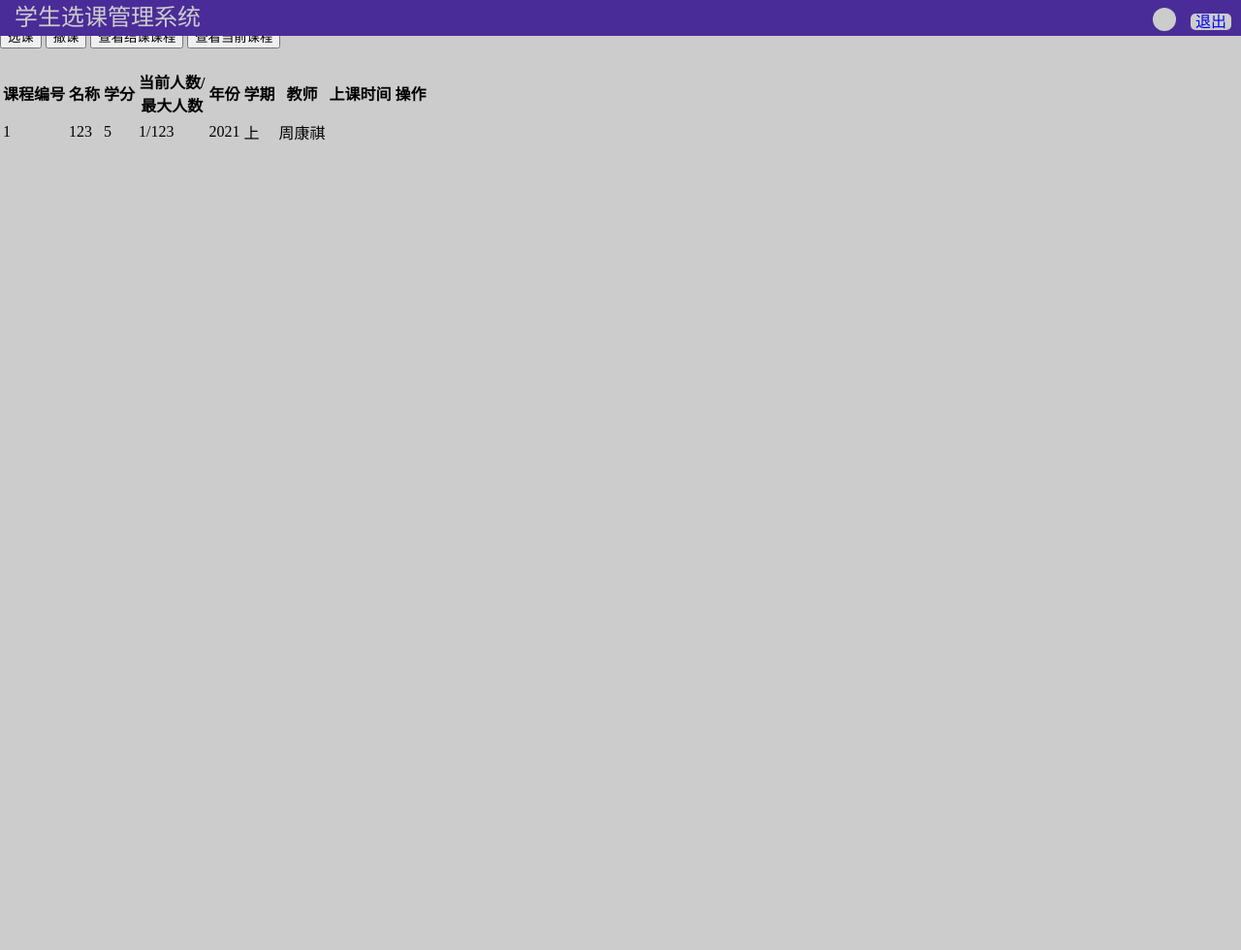
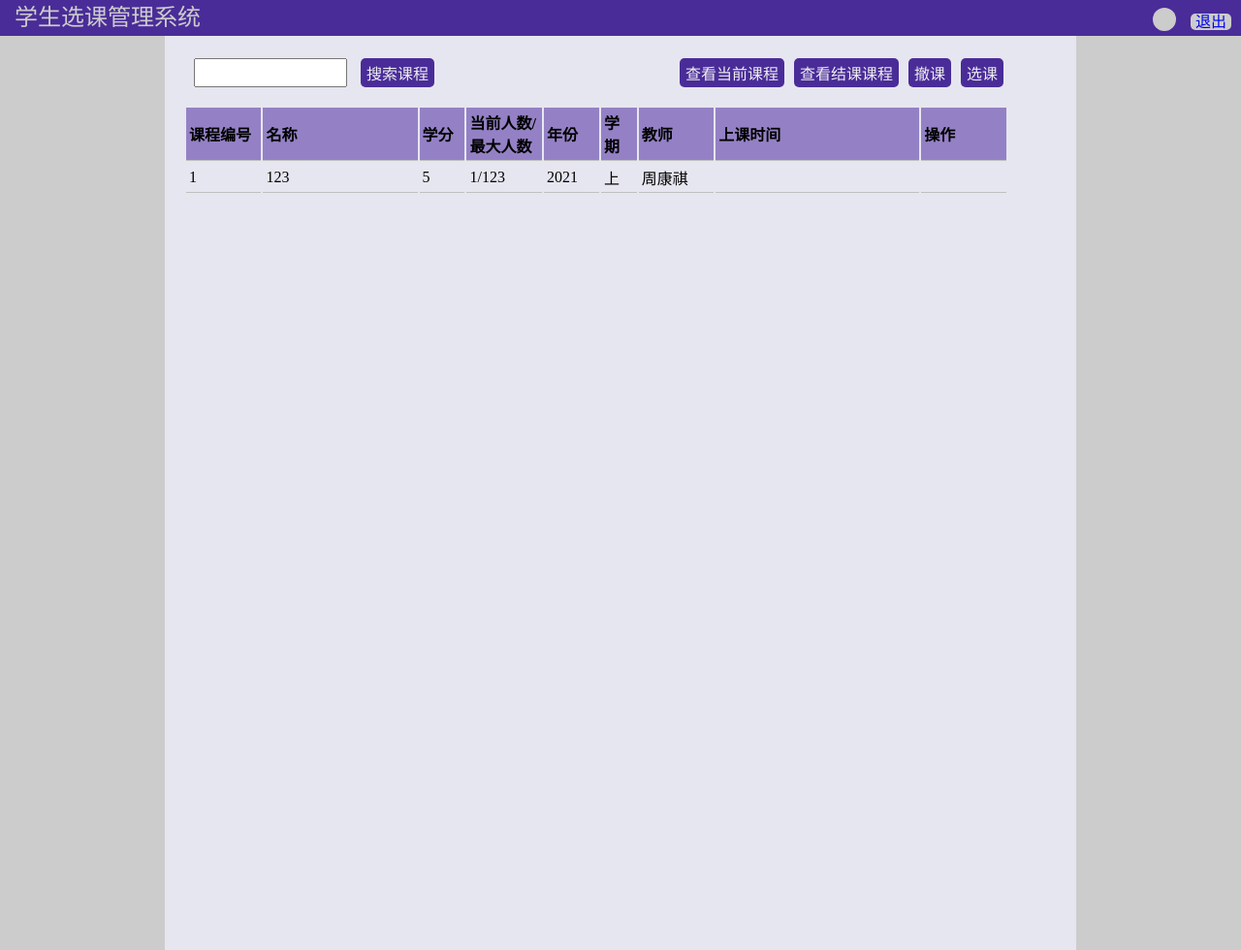
Before and after one commit to crazerist/SMS, a Django app: template templates/course/student/home.html in a window 1280 px wide. Shown: the whole page at 97% size. Run offline with Django 3.2, Linux system fonts and the light colour scheme; the template is opened without the code that fills it: values that come from a table or form of the project are taken from there, others are empty; data comes from the database, SQL or seed files in the repository; both versions use the stored data as it was before the commit.

Commit message:
twelfth commit

```diff
--- a/SMS/settings.py
+++ b/SMS/settings.py
@@ -66,6 +66,7 @@ TEMPLATES = [
                 'django.contrib.auth.context_processors.auth',
                 'django.contrib.messages.context_processors.messages',
             ],
+            'builtins': ['django.templatetags.static']
         },
     },
 ]
--- /dev/null
+++ b/static/css/list.css
@@ -0,0 +1,88 @@
+table.item-list {
+    margin: 10px 0;
+    width: 850px;
+}
+
+.item-list th,
+.item-list td {
+    box-sizing: content-box;
+    width: fit-content;
+    padding: 3px;
+    text-align: left;
+    border-bottom: 1px solid #C0C0C0;
+}
+
+
+.item-list tr:nth-child(even) {
+    background-color: #dfdfdf;
+}
+
+.item-list th {
+    background-color: #9481c5;
+}
+
+
+/* for course table col width*/
+.item-list th.course-no,
+.item-list td.course-no {
+    width: 70px;
+}
+
+.item-list th.course-name,
+.item-list td.course-name {
+    width: 150px;
+}
+
+.item-list th.course-credit,
+.item-list td.course-credit {
+    width: 40px;
+}
+
+.item-list th.course-number,
+.item-list td.course-number {
+    width: 70px;
+}
+
+.item-list th.course-year,
+.item-list td.course-year {
+    width:  50px;
+}
+
+.item-list th.course-semester,
+.item-list td.course-semester {
+    width:  30px;
+}
+
+.item-list th.course-status,
+.item-list td.course-status {
+    width:  100px;
+}
+
+.item-list th.course-teacher,
+.item-list td.course-teacher {
+    width: 70px;
+}
+
+.item-list th.course-operation,
+.item-list td.course-operation {
+    width:  150px;
+}
+
+.item-list th.course-schedule,
+.item-list td.course-schedule {
+    width: 200px
+}
+
+.item-list td.course-schedule {
+    font-size: 10px;
+}
+
+.item-list th.course-operation.student-course,
+.item-list td.course-operation.student-course {
+    width:  80px;
+}
+
+.item-list th.course-year-semester,
+.item-list td.course-year-semester {
+    width:  70px;
+}
--- /dev/null
+++ b/static/css/main.css
@@ -0,0 +1,57 @@
+.main-content {
+    width: 900px;
+    margin: 0 auto;
+    background: #e6e6f0;
+}
+
+.main-content {
+    width: 900px;
+    margin: 0 auto;
+    background: #e6e6f0;
+    min-height: 100%;
+    position: fixed;
+    left: 0;
+    right: 0;
+    padding: 60px 20px;
+    top: 0;
+}
+
+.main-content h3{
+    width: 850px;
+}
+
+.main-content .right-button{
+    float: right;
+    margin: 0 5px;
+}
+
+.main-bar {
+    width: 850px;
+    height: 30px;
+}
+
+.main-bar .search-form {
+    display: inline-block;
+}
+
+.main-bar .button {
+    height: 30px;
+    vertical-align:top;
+    border:none;
+    color:#eee;
+    background:#4a2c98;
+    font-size: 16px;
+    border-radius: 5px;
+}
+
+.main-bar .input{
+    width: 150px;
+    height: 24px;
+    margin: auto 10px;
+    vertical-align:top
+}
+
+.main-bar .right-button {
+    float: right;
+    margin: 0 5px;
+}
--- a/templates/course/nav.html
+++ b/templates/course/nav.html
@@ -1,12 +1,12 @@
 <!DOCTYPE html>
 <html lang="en">
-{% load static %}
 <head>
     <meta charset="UTF-8">
     <title>
         {% block title %}{% endblock %}
     </title>
     <link href="{% static 'css/nav.css' %}" rel="stylesheet">
+    <link href="{% static 'css/main.css' %}" rel="stylesheet">
 </head>
 <body>
 <div class="nav">
--- a/templates/course/student/course.html
+++ b/templates/course/student/course.html
@@ -1,6 +1,7 @@
 {% extends "course/nav.html" %}
 {% block title %}课程详情{% endblock %}
 {% block content %}
+    <link href="{% static 'css/details.css' %}" rel="stylesheet">
     <h3>课程详情</h3>
     <ul class="course-details">
         <li class="course-detail"><span class="detail-name">课程编号</span> {{ object.course.id }}</li>
--- a/templates/course/student/home.html
+++ b/templates/course/student/home.html
@@ -1,6 +1,7 @@
 {% extends "course/nav.html" %}
 {% block title %}HomePage{% endblock %}
 {% block content %}
+    <link href="{% static 'css/list.css' %}" rel="stylesheet">
     <div class="main-container">
         <div class="main-bar">
             <form class="search-form" method="post">
--- a/templates/course/student/rating.html
+++ b/templates/course/student/rating.html
@@ -1,6 +1,8 @@
 {% extends "course/nav.html" %}
 {% block title %}评教{% endblock %}
 {% block content %}
+    <link href="{% static 'css/form.css' %}" rel="stylesheet">
+
     <h3>评教</h3>
     <div class="form create-update-from">
         <form method="post">
--- a/templates/course/teacher/course.html
+++ b/templates/course/teacher/course.html
@@ -1,6 +1,7 @@
 {% extends "course/nav.html" %}
 {% block title %}课程详情{% endblock %}
 {% block content %}
+    <link href="{% static 'css/list.css' %}" rel="stylesheet">
     <h3>课程详情<input class="button right-button" type="button" value="返回主页"
                    onclick='window.open("{% url 'course' 'teacher'%}")'/></h3>
     <table class="item-list detail-list">
--- a/templates/course/teacher/create_course.html
+++ b/templates/course/teacher/create_course.html
@@ -1,6 +1,7 @@
 {% extends "course/nav.html" %}
 {% block title %}创建课程{% endblock %}
 {% block content %}
+    <link href="{% static 'css/form.css' %}" rel="stylesheet">
     <h3>创建课程</h3>
     <div class="form create-update-from">
         <form method="post">
--- a/templates/course/teacher/create_schedule.html
+++ b/templates/course/teacher/create_schedule.html
@@ -1,6 +1,7 @@
 {% extends "course/nav.html" %}
 {% block title %}创建时刻表{% endblock %}
 {% block content %}
+    <link href="{% static 'css/form.css' %}" rel="stylesheet">
     <h3>创建时刻表:&nbsp;&nbsp;&nbsp;&nbsp;[{{ course.id }}] {{ course.name }}</h3>
     <div class="form create-update-from">
         <form method="post">
--- a/templates/course/teacher/home.html
+++ b/templates/course/teacher/home.html
@@ -1,6 +1,7 @@
 {% extends "course/nav.html" %}
 {% block title %}HomePage{% endblock %}
 {% block content %}
+    <link href="{% static 'css/list.css' %}" rel="stylesheet">
     <div class="main-container">
         <div class="main-bar">
             <form class="search-form" method="post">
--- a/templates/course/teacher/score.html
+++ b/templates/course/teacher/score.html
@@ -1,6 +1,7 @@
 {% extends "course/nav.html" %}
 {% block title %}{{ title }}{% endblock %}
 {% block content %}
+    <link href="{% static 'css/form.css' %}" rel="stylesheet">
     <h3>{{ title }}</h3>
     <div class="form create-update-from">
         <form method="post">
```
Also changed, not shown: static/css/details.css (added, +29 -0 lines), static/css/form.css (added, +30 -0 lines), db.sqlite3 (deleted).
